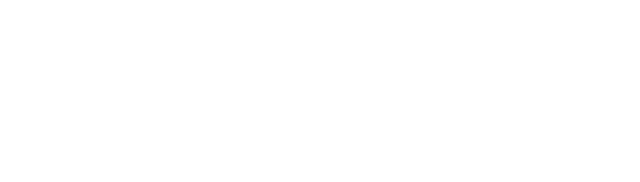
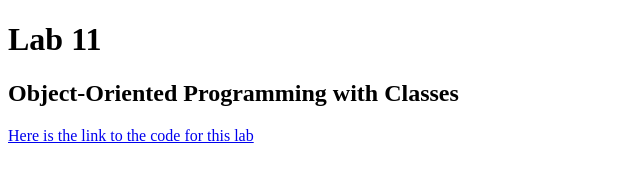
Before and after one commit to MuiLuigi/lab-11, a plain HTML site: page index.html in a window 1280 px wide. Shown: the whole page, without its empty margins (0-640 px from the left). Drawn offline with Linux system fonts and the light colour scheme.

Commit message:
Linked JavaScript file to HTML file

```diff
--- a/index.html
+++ b/index.html
@@ -7,6 +7,8 @@
     <script defer src="script.js"></script>
 </head>
 <body>
-
+    <h1>Lab 11</h1>
+    <h2>Object-Oriented Programming with Classes</h2>
+    <a href="script.js">Here is the link to the code for this lab</a>
 </body>
 </html>
```
